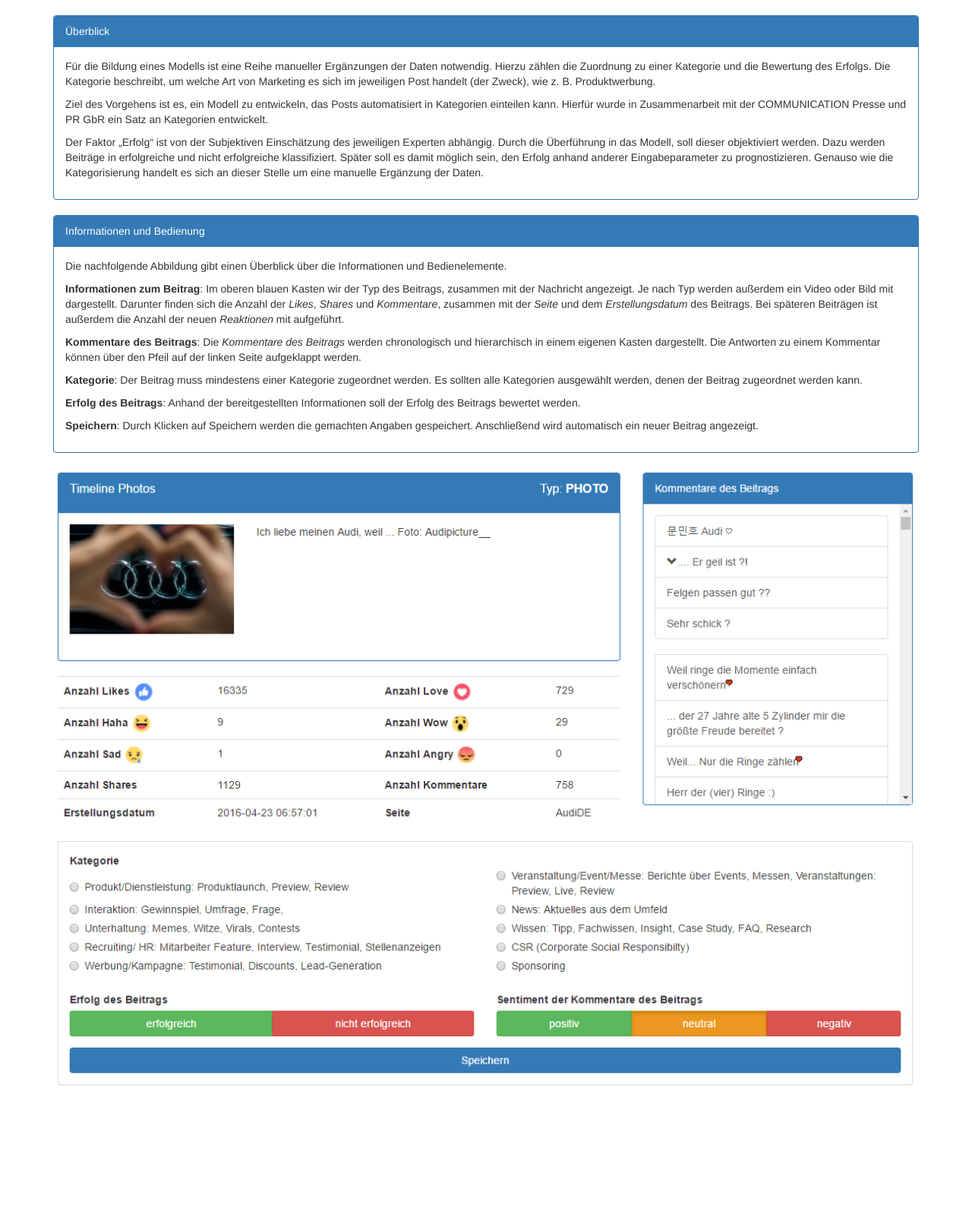
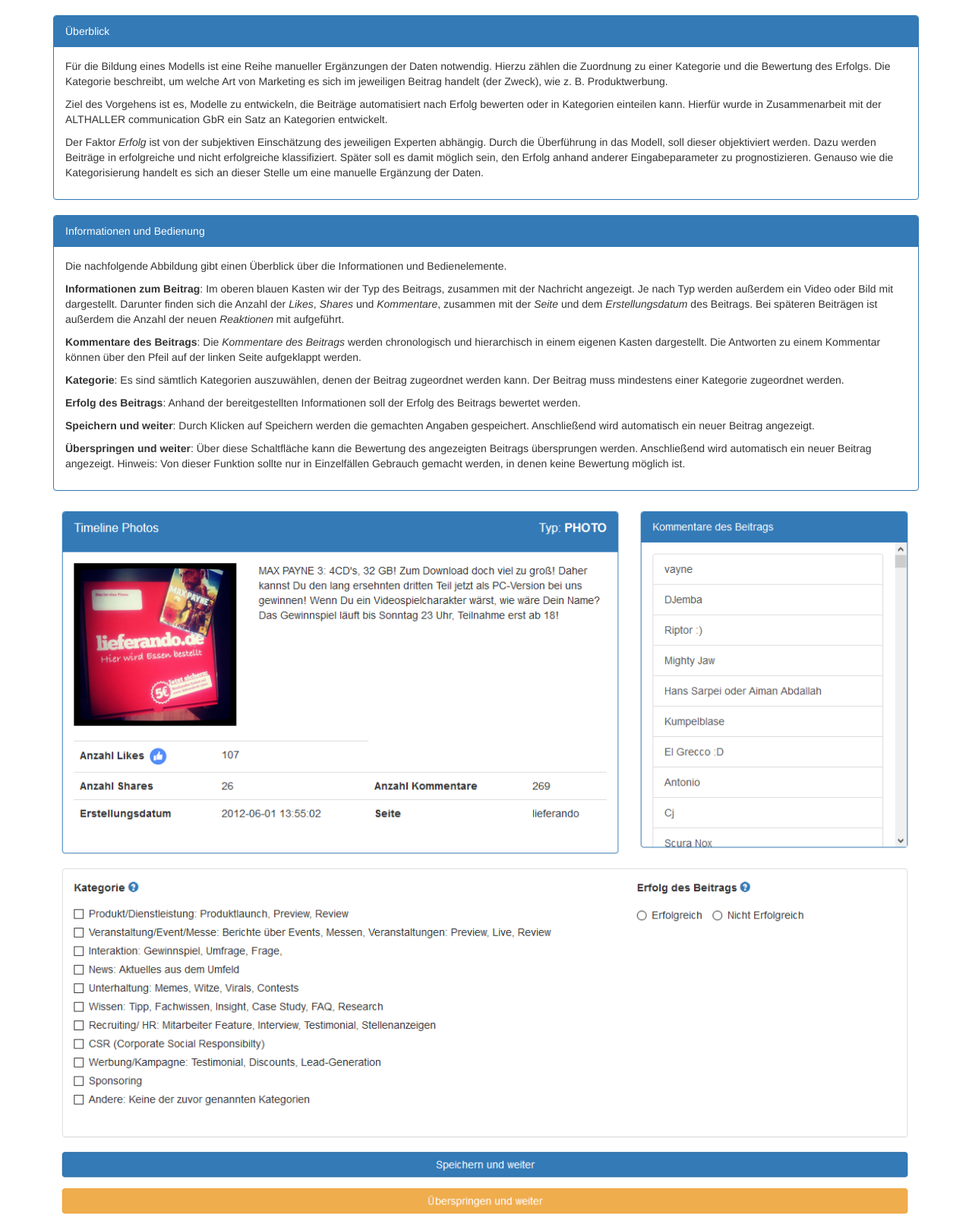
Before and after one commit to CCWI/post-categoriser-tool, a Flask app: page /help in a window 1280 px wide. Shown: the part 52-1659 px from the top of the page at 76% size. Before the commit the page ends 1481 px from the top, so only its background shows below. Run offline with Flask 2, Linux system fonts and the light colour scheme; some libraries are stand-ins or nearby versions.

Commit message:
New help text.

```diff
--- a/templates/help.html
+++ b/templates/help.html
@@ -12,15 +12,14 @@
                     die
                     Zuordnung zu einer Kategorie und die Bewertung des Erfolgs. Die Kategorie beschreibt, um welche Art
                     von
-                    Marketing es sich im jeweiligen Post handelt (der Zweck), wie z. B. Produktwerbung.</p>
-                <p>Ziel des Vorgehens ist es, ein Modell zu entwickeln, das Posts automatisiert in Kategorien einteilen
-                    kann. Hierfür wurde in Zusammenarbeit mit der COMMUNICATION Presse und PR GbR ein Satz an Kategorien entwickelt.
-                <p>Der Faktor „Erfolg“ ist von der Subjektiven Einschätzung des jeweiligen Experten abhängig. Durch die
+                    Marketing es sich im jeweiligen Beitrag handelt (der Zweck), wie z. B. Produktwerbung.</p>
+                <p>Ziel des Vorgehens ist es, Modelle zu entwickeln, die Beiträge automatisiert nach Erfolg bewerten oder in Kategorien einteilen
+                    kann. Hierfür wurde in Zusammenarbeit mit der ALTHALLER communication GbR ein Satz an Kategorien entwickelt.
+                <p>Der Faktor <i>Erfolg</i> ist von der subjektiven Einschätzung des jeweiligen Experten abhängig. Durch die
                     Überführung in das Modell, soll dieser objektiviert werden. Dazu werden Beiträge in erfolgreiche und
                     nicht erfolgreiche klassifiziert. Später soll es damit möglich sein, den Erfolg anhand anderer
                     Eingabeparameter zu prognostizieren. Genauso wie die Kategorisierung handelt es sich an dieser
-                    Stelle
-                    um eine manuelle Ergänzung der Daten.</p>
+                    Stelle um eine manuelle Ergänzung der Daten.</p>
             </div>
         </div>
         <div class="panel panel-primary">
@@ -35,12 +34,14 @@
                 <p><b>Kommentare des Beitrags</b>: Die <i>Kommentare des Beitrags</i> werden chronologisch und hierarchisch in
                     einem eigenen Kasten dargestellt. Die Antworten zu einem Kommentar können über den Pfeil auf der
                     linken Seite aufgeklappt werden.</p>
-                <p><b>Kategorie</b>: Der Beitrag muss mindestens einer Kategorie zugeordnet werden. Es sollten alle Kategorien ausgewählt werden, denen der Beitrag zugeordnet werden kann.</p>
+                <p><b>Kategorie</b>: Es sind sämtlich Kategorien auszuwählen, denen der Beitrag zugeordnet werden kann. Der Beitrag muss mindestens einer Kategorie zugeordnet werden.</p>
                 <p><b>Erfolg des Beitrags</b>: Anhand der bereitgestellten Informationen soll der Erfolg des Beitrags bewertet werden.</p>
-                <p><b>Speichern</b>: Durch Klicken auf Speichern werden die gemachten Angaben gespeichert. Anschließend
+                <p><b>Speichern und weiter</b>: Durch Klicken auf Speichern werden die gemachten Angaben gespeichert. Anschließend
                     wird automatisch ein neuer Beitrag angezeigt.</p>
+                <p><b>Überspringen und weiter</b>: Über diese Schaltfläche kann die Bewertung des angezeigten Beitrags übersprungen werden. Anschließend
+                    wird automatisch ein neuer Beitrag angezeigt. Hinweis: Von dieser Funktion sollte nur in Einzelfällen Gebrauch gemacht werden, in denen keine Bewertung möglich ist.</p>
             </div>
         </div>
-        <img class="img-responsive" src="../static/images/help/post.png" alt="Chania">
+        <img class="img-responsive" src="../static/images/help/post1.png" alt="Chania">
     </div>
 {% endblock %}
```
Also changed, not shown: static/images/help/post1.png (added).
